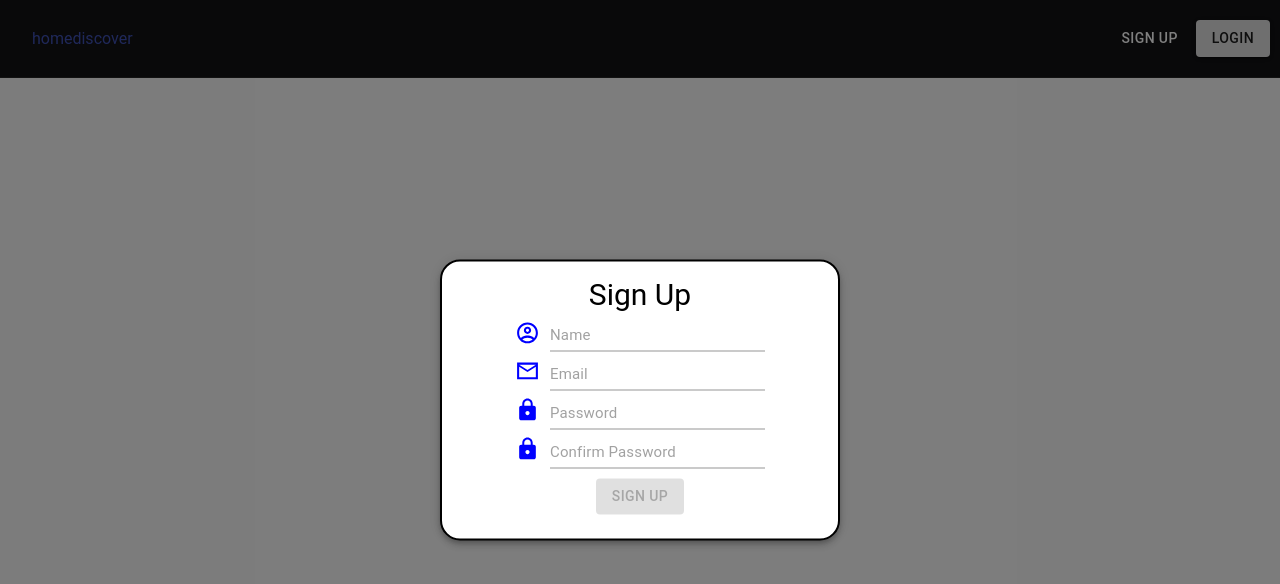
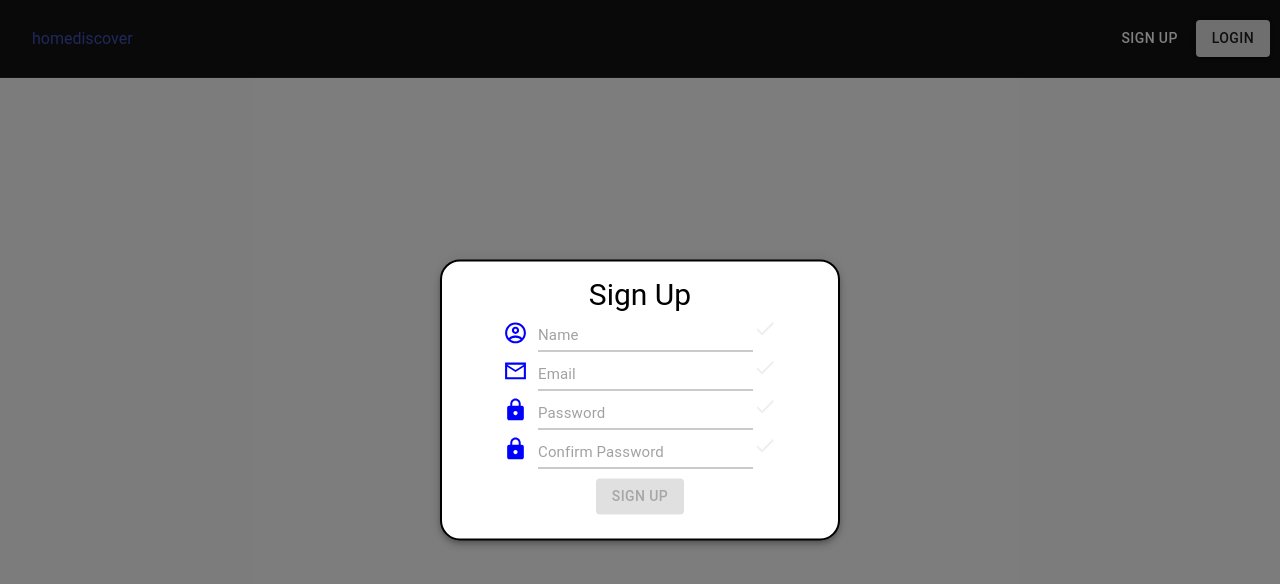
Before and after one commit to Dhyey189/Movie-Ratting-System, a React (Create React App) app in the folder client-side/: page / in a window 1280 px wide. Both pictures are taken after a click on the button "SIGN UP". Shown: the top 584 px of the page. Built offline with nearby package versions, Linux system fonts and the light colour scheme; no server answers.

Commit message:
Local Storage, All validations client+sever side

```diff
--- a/client-side/src/App.js
+++ b/client-side/src/App.js
@@ -1,31 +1,25 @@
-import { Button, Input, Link } from "@material-ui/core";
-import React, { useState, useEffect } from "react";
+import { Link, Button } from "@material-ui/core";
+import React, { useState } from "react";
 import "./App.css";
 import Signup from "./authentication/signup";
-import Login from "./authentication/login"
+import Login from "./authentication/login";
 
 function App() {
-  const [data, setData] = useState(null);
+  const [data, setData] = useState(JSON.parse(localStorage.getItem("userinfo")));
 
-  function handleCallback(childData){
+  function handleCallback(childData) {
     setData(childData);
-    console.log("Hello");
-    window.location.reload(false);
+    localStorage.setItem("userinfo", JSON.stringify(childData));
   }
 
-  const logout = () =>{
-    localStorage.removeItem("data");
-    window.location.reload(false);
+  const logout = (event) => {
+    event.preventDefault();
+    localStorage.clear();
+    setData(null);
   }
-
-  useEffect(() => {
-    localStorage.setItem("data", JSON.stringify(data));
-  }, [data]);
-
 
   return (
     <div className="app">
-
       <div className="nav-5">
         <nav>
           <div className="mainbar">
@@ -41,33 +35,31 @@ function App() {
           </div>
           <div className="account">
             {
-              JSON.parse(localStorage.getItem("data"))?
-              JSON.parse(localStorage.getItem("data")).success?
-                  (<>
-                  <h2>
-                  {JSON.parse(localStorage.getItem("data")).user.displayName}
-                  </h2>
+              data ?
+                data.success ?
+                  <>
+                    <h3>{data.user.displayName}</h3>
                     <Button
-                    type = "button"
+                      variant="contained"
+                      type="submit"
                       width="inherit"
                       color="primary"
-                    variant="contained"
                       onClick={logout}
                     >
                       Logout
                     </Button>
-                  </>)
+                  </>
                   :
-                  (<>
-                    <Signup parentCallback={handleCallback}/>
-                    <Login parentCallback={handleCallback}/>
-                  </>)
-
+                  <>
+                    <h2>Login Falides!!</h2>
+                    <Signup parentCallback={handleCallback} />
+                    <Login parentCallback={handleCallback} />
+                  </>
                 :
-                (<>
-                  <Signup parentCallback={handleCallback}/>
-                  <Login parentCallback={handleCallback}/>
-                </>)
+                <>
+                  <Signup parentCallback={handleCallback} />
+                  <Login parentCallback={handleCallback} />
+                </>
             }
           </div>
         </nav>
--- a/client-side/src/authentication/login.js
+++ b/client-side/src/authentication/login.js
@@ -1,24 +1,23 @@
-import { Button, Input, Link } from "@material-ui/core";
+import { Button, Input } from "@material-ui/core";
 import Modal from "@material-ui/core/Modal";
 import { makeStyles } from "@material-ui/core/styles";
-import React, { useState, useEffect } from "react";
-import AccountCircleOutlinedIcon from "@material-ui/icons/AccountCircleOutlined";
+import React, { useState } from "react";
 import MailOutlineSharpIcon from "@material-ui/icons/MailOutlineSharp";
 import LockIcon from "@material-ui/icons/Lock";
 
 
-var styles={
-    Icons:{color:'blue', verticalAlign:'middle' ,fontSize:'25px' , marginRight:10},
-    Inputs:{
-      Color:'black',
-      backgroundColor:'white',
-      fontSize:'15px',
-      '&:hover':{
-        color:'green !important',
+var styles = {
+  Icons: { color: 'blue', verticalAlign: 'middle', fontSize: '25px', marginRight: 10 },
+  Inputs: {
+    Color: 'black',
+    backgroundColor: 'white',
+    fontSize: '15px',
+    '&:hover': {
+      color: 'green !important',
     }
   },
-    header:{Color:'black', fontSize:'30px', fontWeight:'normal'},
-    buttons:{border: 'none', width:'inherit', size:'15px', marginTop:'10px', marginBottom:''}
+  header: { Color: 'black', fontSize: '30px', fontWeight: 'normal' },
+  buttons: { border: 'none', width: 'inherit', size: '15px', marginTop: '10px', marginBottom: '' }
 }
 
 const useStyles = makeStyles((theme) => ({
@@ -40,7 +39,7 @@ function getModalStyle() {
     color: "black",
     fontSize: "30px",
     backgroundColor: "#fff",
-      "border-radius": "20px",
+    "borderRadius": "20px",
     top: `${top}%`,
     left: `${left}%`,
     transform: `translate(-${top}%, -${left}%)`,
@@ -48,8 +47,7 @@ function getModalStyle() {
 }
 
 
-function Login({parentCallback})
-{
+function Login({ parentCallback }) {
   const [email, setEmail] = useState("");
   const [password, setPassword] = useState("");
   const [modalStyle] = React.useState(getModalStyle);
@@ -57,17 +55,15 @@ function Login({parentCallback})
   const classes = useStyles();
 
   const login = (event) => {
-        // event.preventDefault();
+    event.preventDefault();
     const data = {
       email: email,
       password: password,
     };
-        // setName('')
     setEmail("");
     setPassword("");
-        // setConfirmPassword('')
     setOpenLogin(false);
-        return fetch("http://localhost:8000/signup/getUser2", {
+    return fetch("http://localhost:8000/signup/getUser", {
       method: "POST",
       body: JSON.stringify(data),
       headers: {
@@ -75,12 +71,11 @@ function Login({parentCallback})
       },
     })
       .then((res) => res.json())
-          .then((data) => {parentCallback(data)});
+      .then((data) => { parentCallback(data) });
   };
 
-      var check = () => {
-        if(/^[a-zA-Z0-9]+@+[a-zA-Z0-9]+.+[A-z]/.test(email) && password!="")
-        {
+  const check = () => {
+    if (/^[a-zA-Z0-9]+@+[a-zA-Z0-9]+.+[A-z]/.test(email) && password !== "") {
       return false;
     }
     return true;
@@ -89,7 +84,7 @@ function Login({parentCallback})
   return (
     <>
       <Button
-              style = {{margin : "0 10px"}}
+        style={{ margin: "0 10px" }}
         variant="contained"
         onClick={() => {
           setOpenLogin(true);
--- a/client-side/src/authentication/signup.js
+++ b/client-side/src/authentication/signup.js
@@ -1,23 +1,25 @@
-import { Button, Input, Link} from "@material-ui/core";
+import { Button, Input} from "@material-ui/core";
 import Modal from "@material-ui/core/Modal";
 import { makeStyles } from "@material-ui/core/styles";
-import React, { useState, useEffect ,props} from "react";
+import React, { useState} from "react";
 import AccountCircleOutlinedIcon from "@material-ui/icons/AccountCircleOutlined";
 import MailOutlineSharpIcon from "@material-ui/icons/MailOutlineSharp";
 import LockIcon from "@material-ui/icons/Lock";
+import DoneIcon from "@material-ui/icons/Done";
 
-var styles={
-  Icons:{color:'blue', verticalAlign:'middle' ,fontSize:'25px' , marginRight:10},
-  Inputs:{
-    Color:'black',
-    backgroundColor:'white',
-    fontSize:'15px',
-    '&:hover':{
-      color:'green !important',
+var styles = {
+  Icons: { color: 'blue', verticalAlign: 'middle', fontSize: '25px', marginRight: 10 },
+  Inputs: {
+    Color: 'black',
+    backgroundColor: 'white',
+    fontSize: '15px',
+    '&:hover': {
+      color: 'green !important',
     }
   },
-  header:{Color:'black', fontSize:'30px', fontWeight:'normal'},
-  buttons:{border: 'none', width:'inherit', size:'15px', marginTop:'10px', marginBottom:''}
+  header: { Color: 'black', fontSize: '30px', fontWeight: 'normal' },
+  buttons: { border: 'none', width: 'inherit', size: '15px', marginTop: '10px', marginBottom: '' },
+  check:{color:"#0001"}
 }
 
 const useStyles = makeStyles((theme) => ({
@@ -39,7 +41,7 @@ function getModalStyle() {
     color: "black",
     fontSize: "30px",
     backgroundColor: "#fff",
-      "border-radius": "20px",
+    "borderRadius": "20px",
     top: `${top}%`,
     left: `${left}%`,
     transform: `translate(-${top}%, -${left}%)`,
@@ -48,8 +50,7 @@ function getModalStyle() {
 
 
 
-function Signup({parentCallback})
-{
+function Signup({ parentCallback }) {
   const [name, setName] = useState("");
   const [email, setEmail] = useState("");
   const [password, setPassword] = useState("");
@@ -60,7 +61,7 @@ function Signup({parentCallback})
   const classes = useStyles();
 
   const signup = (event) => {
-        // event.preventDefault();
+    event.preventDefault();
     const user = {
       displayName: name,
       email: email,
@@ -79,33 +80,53 @@ function Signup({parentCallback})
       },
     })
       .then((res) => res.json())
-          .then((data) => {parentCallback(data);});
+      .then((data) => { parentCallback(data); });
   };
 
   const isPresentEmail = () => {
-      const e={
-        email:email
-      };
     return fetch("http://localhost:8000/signup/verifyEmail",
       {
         method: "POST",
-        body: JSON.stringify({email:email}),
+        body: JSON.stringify({ email: email }),
         headers: {
           "Content-Type": "application/json",
         },
       })
       .then((res) => res.json())
-        .then((data) => {console.log("Hello");setEmailVerify(data.success);});
+      .then((data) => { console.log("Hello"); setEmailVerify(data.success); });
   }
 
   var check = () => {
     isPresentEmail();
-      console.log(emailVerify);
-      if(name!="" && emailVerify && /^[a-zA-Z0-9]+@+[a-zA-Z0-9]+.+[A-z]/.test(email) && password!="" && confirmpassword!="" && password == confirmpassword)
-      {
+    if (name !== "" && emailVerify && /^(([^<>()[\]\\.,;:\s@"]+(\.[^<>()[\]\\.,;:\s@"]+)*)|(".+"))@((\[[0-9]{1,3}\.[0-9]{1,3}\.[0-9]{1,3}\.[0-9]{1,3}\])|(([a-zA-Z\-0-9]+\.)+[a-zA-Z]{2,}))$/.test(email) && password !== "" && confirmpassword !== "" && password === confirmpassword) {
       return false;
     }
     return true;
+  }
+
+  var checkEmail=()=>{
+    isPresentEmail();
+    if(/^(([^<>()[\]\\.,;:\s@"]+(\.[^<>()[\]\\.,;:\s@"]+)*)|(".+"))@((\[[0-9]{1,3}\.[0-9]{1,3}\.[0-9]{1,3}\.[0-9]{1,3}\])|(([a-zA-Z\-0-9]+\.)+[a-zA-Z]{2,}))$/.test(String(email).toLowerCase()) && emailVerify)
+    {
+      return true;
+    }
+    return false;
+  }
+
+  var checkName=()=>{
+    if(name!="")
+    {
+      return true;
+    }
+    return false;
+  }
+
+  var checkPass=()=>{
+    if(password!="" && confirmpassword!="" && password == confirmpassword)
+    {
+      return true;
+    }
+    return false;
   }
 
   return (
@@ -142,6 +163,12 @@ function Signup({parentCallback})
                   setName(e.target.value);
                 }}
               />
+              {
+                checkName()?
+                  <DoneIcon style={{"color":"green"}}/>
+                :
+                <DoneIcon style={styles.check}/>
+              }
             </div>
             <div>
               <MailOutlineSharpIcon
@@ -158,6 +185,12 @@ function Signup({parentCallback})
                   setEmail(e.target.value);
                 }}
               />
+              {
+                checkEmail()?
+                  <DoneIcon style={{"color":"green"}}/>
+                :
+                <DoneIcon style={styles.check}/>
+              }
             </div>
             <div>
               <LockIcon color="primary" style={styles.Icons} />
@@ -170,6 +203,12 @@ function Signup({parentCallback})
                   setPassword(e.target.value);
                 }}
               />
+              {
+                checkPass()?
+                  <DoneIcon style={{"color":"green"}}/>
+                :
+                <DoneIcon style={styles.check}/>
+              }
             </div>
             <div>
               <LockIcon color="primary" style={styles.Icons} />
@@ -182,6 +221,12 @@ function Signup({parentCallback})
                   setConfirmPassword(e.target.value);
                 }}
               />
+              {
+                checkPass()?
+                  <DoneIcon style={{"color":"green"}}/>
+                :
+                <DoneIcon style={styles.check}/>
+              }
             </div>
             <Button
               style={styles.buttons}
```
Also changed, not shown: 2 other files (tests, documents, lock files or other folders). Lines whose indentation alone changed are shown as unchanged.
